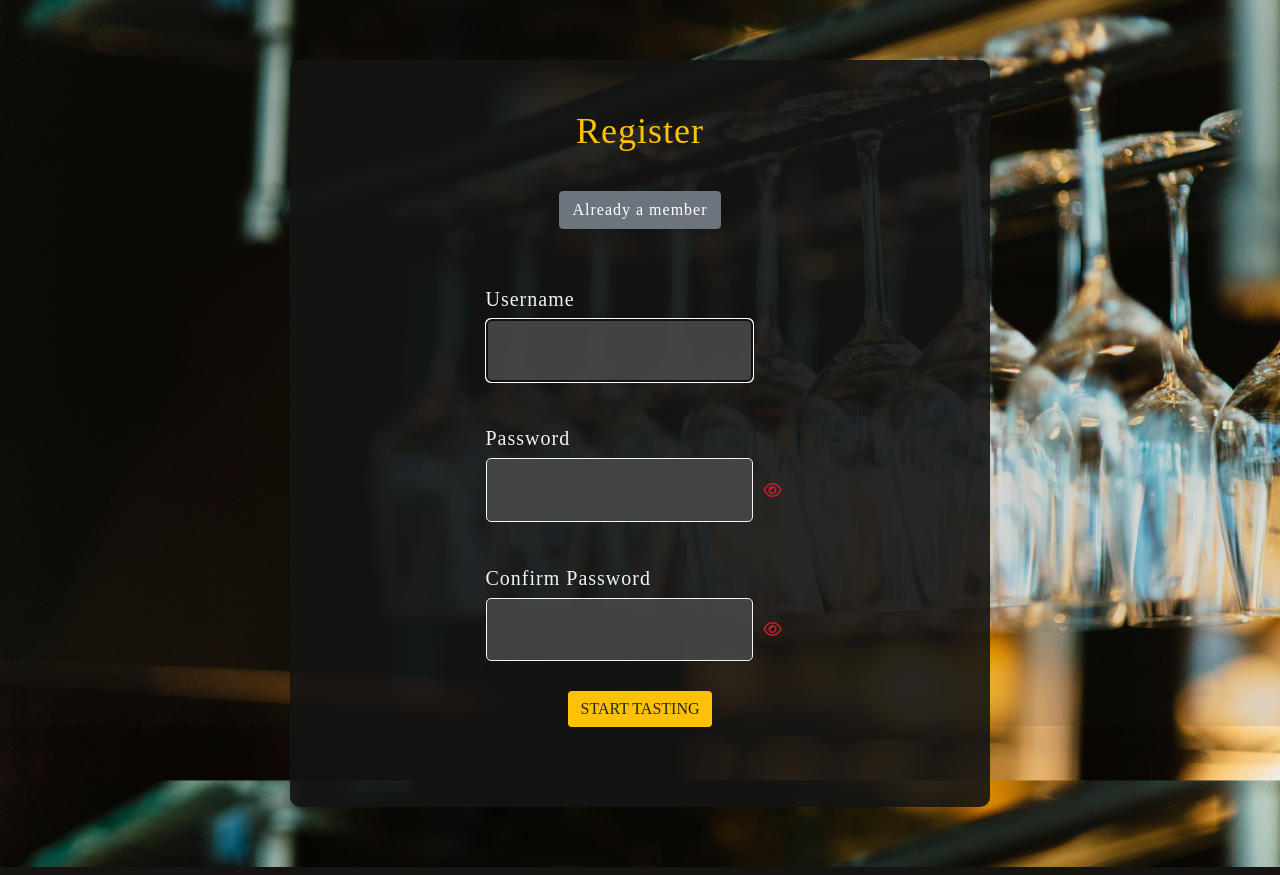
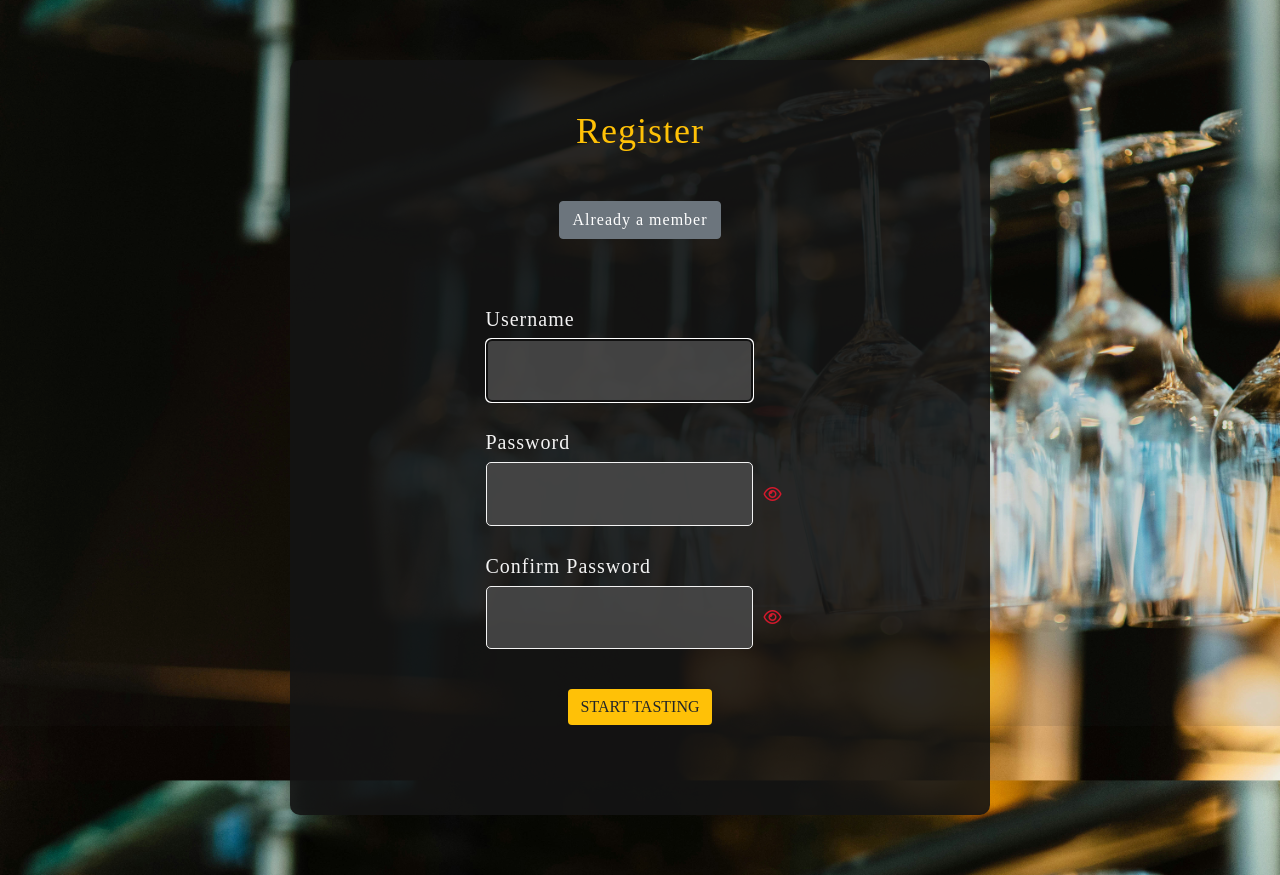
Before and after one commit to TerryLoc/wine-bar-project, a Django app: page /wine_cellar/register/ in a window 1280 px wide. Shown: the part 74-949 px from the top of the page. Run offline with Django 5.2, Linux system fonts and the light colour scheme; some libraries are stand-ins or nearby versions; some web fonts are replaced.

Commit message:
Style: Some css adjustments

```diff
--- a/static/css/styles.css
+++ b/static/css/styles.css
@@ -186,8 +186,14 @@ strong .flip-horizontal {
   display: flex;
   justify-content: center;
   align-items: center;
-  margin: 30px auto;
-  max-width: 50%;
+  margin: 40px auto;
+  max-width: 70%;
+}
+
+.errorlist {
+  color: var(--text-alert);
+  font-size: 1.2rem;
+  margin: 0 !important;
 }
 
 /* Profile */
@@ -269,9 +275,7 @@ strong .flip-horizontal {
 
 .errorlist {
   color: var(--text-alert);
-  font-size: 1.2rem;
-  margin: 10px auto;
-  text-shadow: var(--all-tsh);
+  margin: 0 !important;
 }
 
 /* register */
@@ -289,9 +293,9 @@ strong .flip-horizontal {
 
 .form-group {
   display: flex;
-  align-items: flex-start;
   flex-direction: column;
   align-items: flex-start;
+  margin: 0 auto;
 }
 
 .form-group label {
```
